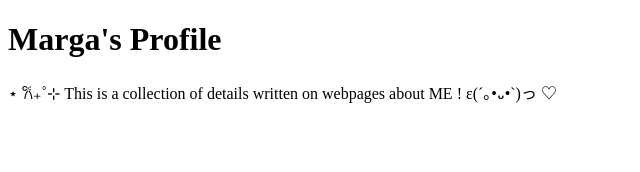
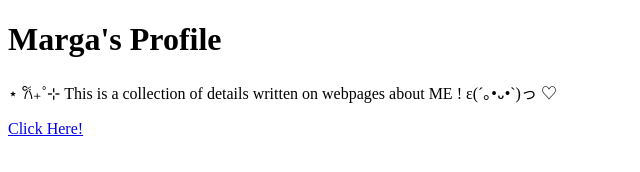
Before and after one commit to marga03cute/Laboratory-2, a plain HTML site: page index.html in a window 1280 px wide. Shown: the whole page, without its empty margins (0-640 px from the left). Drawn offline with Linux system fonts and the light colour scheme.

Commit message:
Update index.html

```diff
--- a/index.html
+++ b/index.html
@@ -11,6 +11,8 @@
         <body>
           <h1>Marga's Profile</h1>
           <p> ⋆ 𐙚₊˚⊹ This is a collection of details written on webpages about ME ! ε(´｡•᎑•`)っ  ♡ </p>
-          <a href="games.html"></a>
+        <div>
+          <a href="games.html">Click Here!</a>
+        </div>
         </body>
 </html>
```
